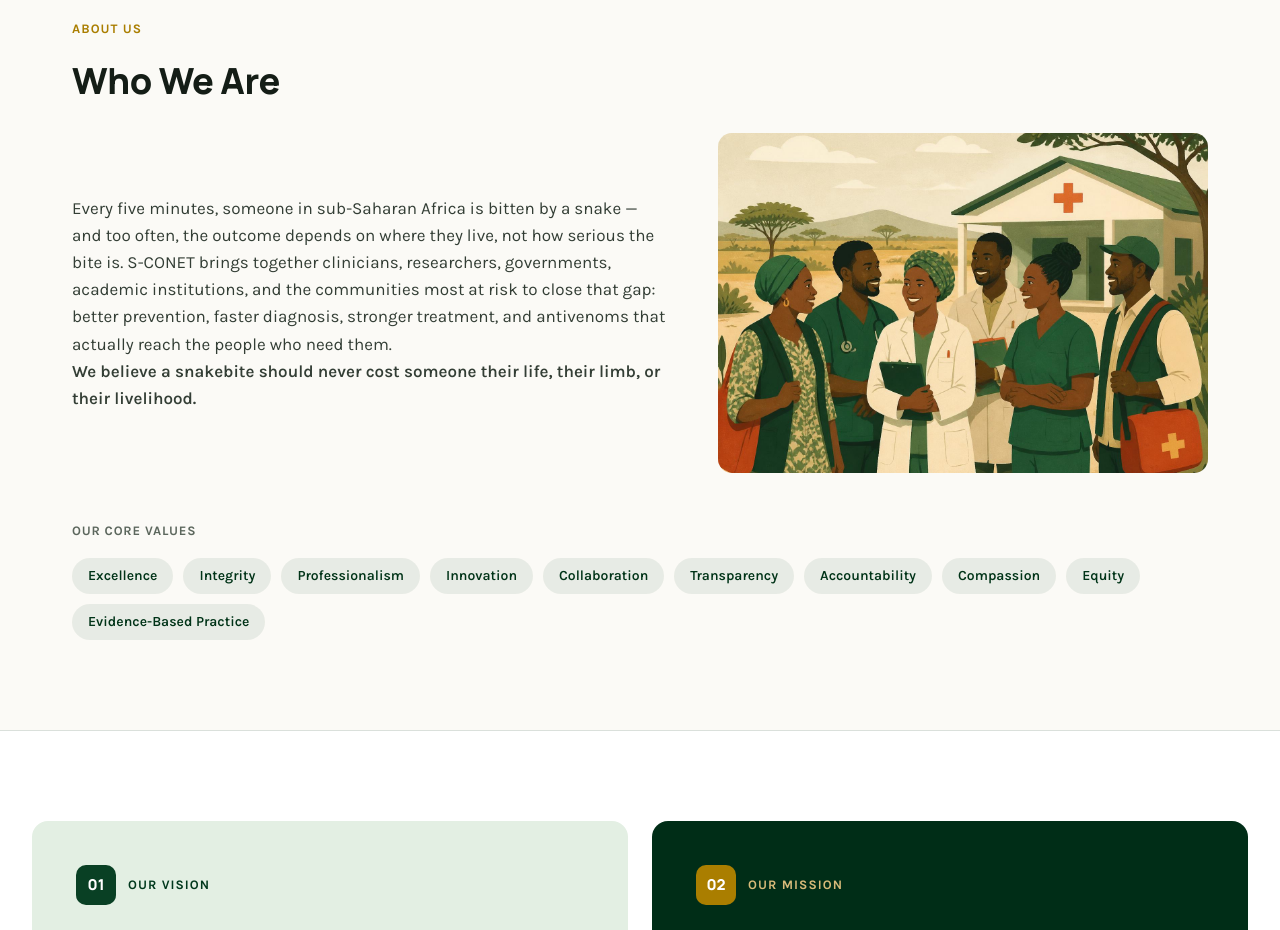
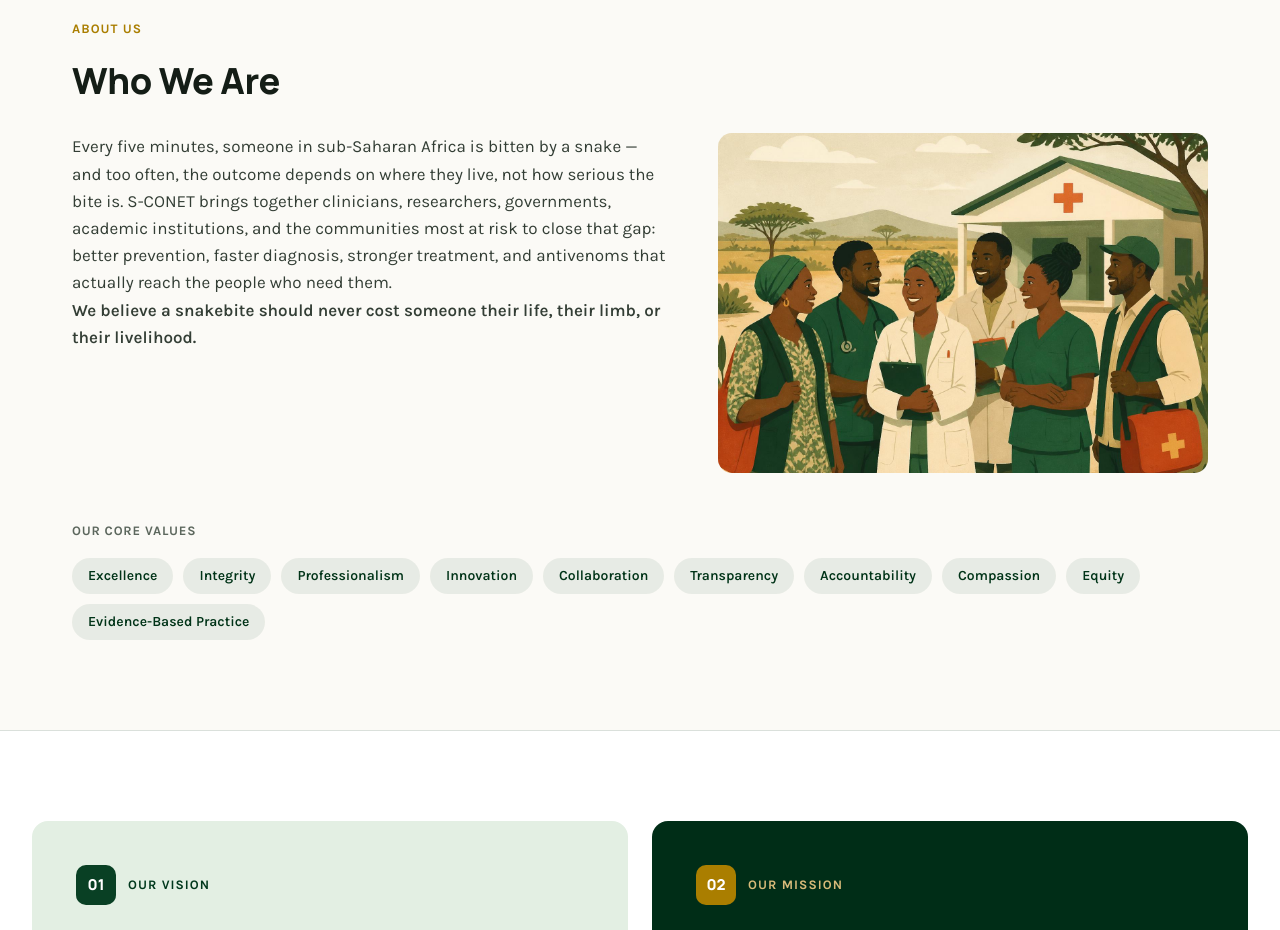
Before and after one commit to thedavidemmanuel/sconet-website, a Next.js app: page / in a window 1280 px wide. Shown: the part 880-1810 px from the top of the page. Built offline with nearby package versions, Linux system fonts and the light colour scheme.

Commit message:
Fix About section vertical alignment
items-center was vertically centering the shorter text block against
the taller portrait photo, leaving a large gap under "Who We Are".

Co-Authored-By: Claude Sonnet 5 <noreply@anthropic.com>

```diff
--- a/src/app/page.tsx
+++ b/src/app/page.tsx
@@ -199,7 +199,7 @@ export default function Home() {
         <h2 className="m-0 mb-6 font-display text-[26px] font-extrabold tracking-[-0.01em] sm:text-[36px]">
           Who We Are
         </h2>
-        <div data-reveal className="grid grid-cols-[1.1fr_0.9fr] items-center gap-12 max-[900px]:grid-cols-1">
+        <div data-reveal className="grid grid-cols-[1.1fr_0.9fr] items-start gap-12 max-[900px]:grid-cols-1">
           <div>
             <p className="text-[17px]" style={{ color: "oklch(0.35 0.02 150)" }}>
               Every five minutes, someone in sub-Saharan Africa is bitten by a
```
